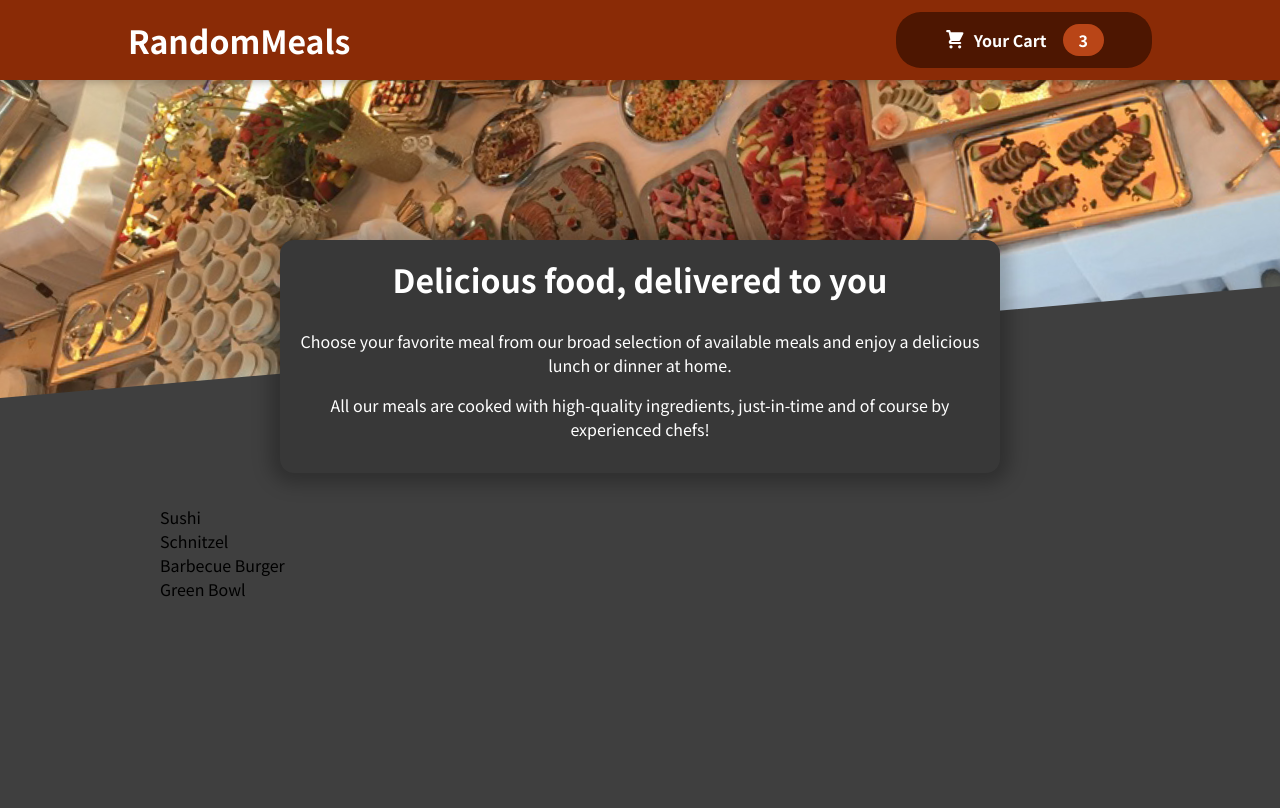
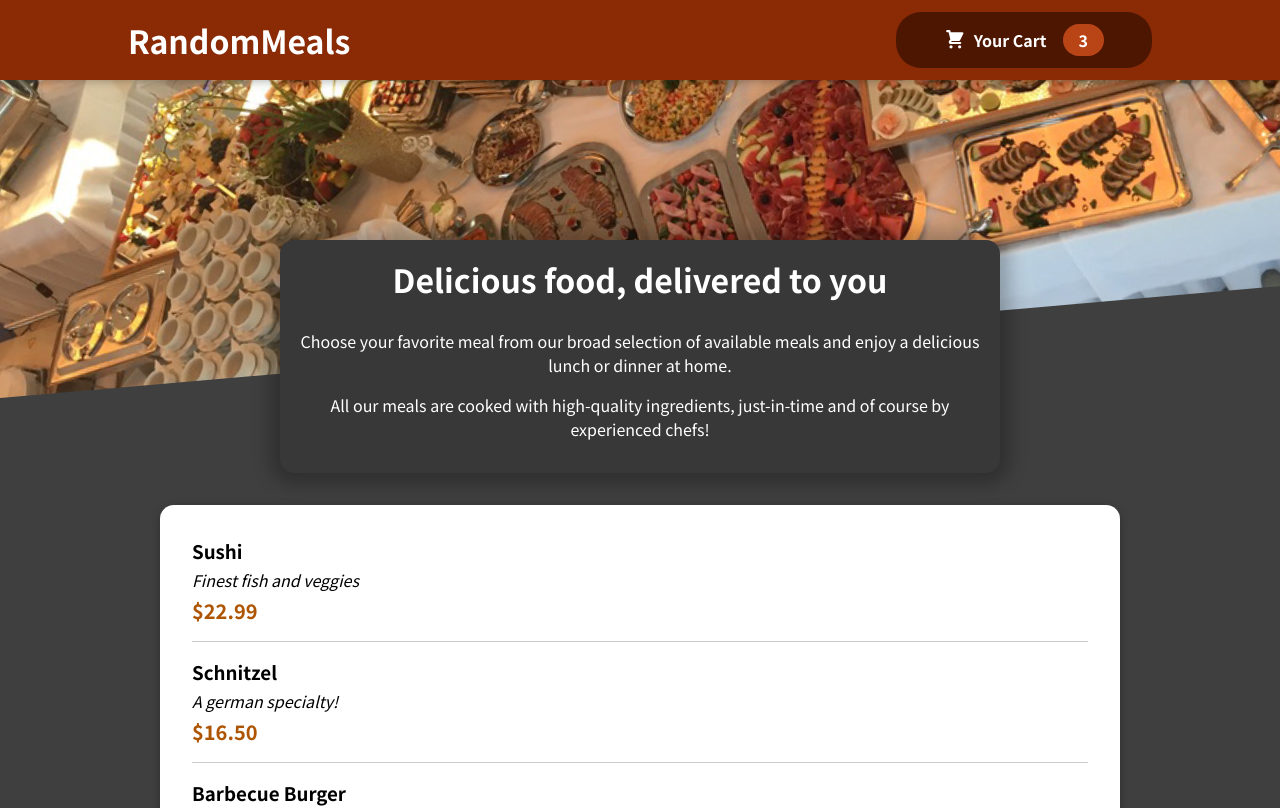
Before and after one commit to DavidSurina/react-training-food-order-app, a React (Create React App) app: page / in a window 1280 px wide. Shown: the top 808 px of the page. Built offline with nearby package versions, Linux system fonts and the light colour scheme.

Commit message:
created MealItem component and added styling to it, exported it to AvalaibleMeals component and corrected rendering of items in it

```diff
--- a/src/components/Meals/AvailableMeals.js
+++ b/src/components/Meals/AvailableMeals.js
@@ -1,3 +1,5 @@
+import Card from '../UI/Card';
+import MealItem from './MealItem/MealItem';
 import classes from './AvailableMeals.module.css';
 
 const DUMMY_MEALS = [
@@ -28,15 +30,15 @@
 ];
 
 const AvailableMeals = () => {
-    const mealsList = DUMMY_MEALS.map(meal => <li>{meal.name}</li>);
+  const mealsList = DUMMY_MEALS.map((meal) => <MealItem key={meal.id} name={meal.name} description={meal.description} price={meal.price}/>);
 
-    return (
-        <section className={classes.meals}>
-            <ul>
-                {mealsList}
-            </ul>
-        </section>
-    )
+  return (
+    <section className={classes.meals}>
+      <Card>
+        <ul>{mealsList}</ul>
+      </Card>
+    </section>
+  );
 };
 
 export default AvailableMeals;
--- /dev/null
+++ b/src/components/Meals/MealItem/MealItem.js
@@ -0,0 +1,20 @@
+import classes from './MealItem.module.css';
+
+const MealItem = props => {
+    const price = `$${props.price.toFixed(2)}`;
+
+    return (
+        <li className={classes.meal}>
+            <div>
+                <h3>{props.name}</h3>
+                <div className={classes.description}>{props.description}</div>
+                <div className={classes.price}>{price}</div>
+            </div>
+            <div>
+
+            </div>
+        </li>
+    )
+};
+
+export default MealItem;
--- /dev/null
+++ b/src/components/Meals/MealItem/MealItem.module.css
@@ -0,0 +1,22 @@
+.meal {
+  display: flex;
+  justify-content: space-between;
+  margin: 1rem;
+  padding-bottom: 1rem;
+  border-bottom: 1px solid #ccc;
+}
+
+.meal h3 {
+  margin: 0 0 0.25rem 0;
+}
+
+.description {
+  font-style: italic;
+}
+
+.price {
+  margin-top: 0.25rem;
+  font-weight: bold;
+  color: #ad5502;
+  font-size: 1.25rem;
+}
```
Also changed, not shown: src/components/Meals/MealItem/MealItemForm.js (added), 1 other file (tests, documents, lock files or other folders).
